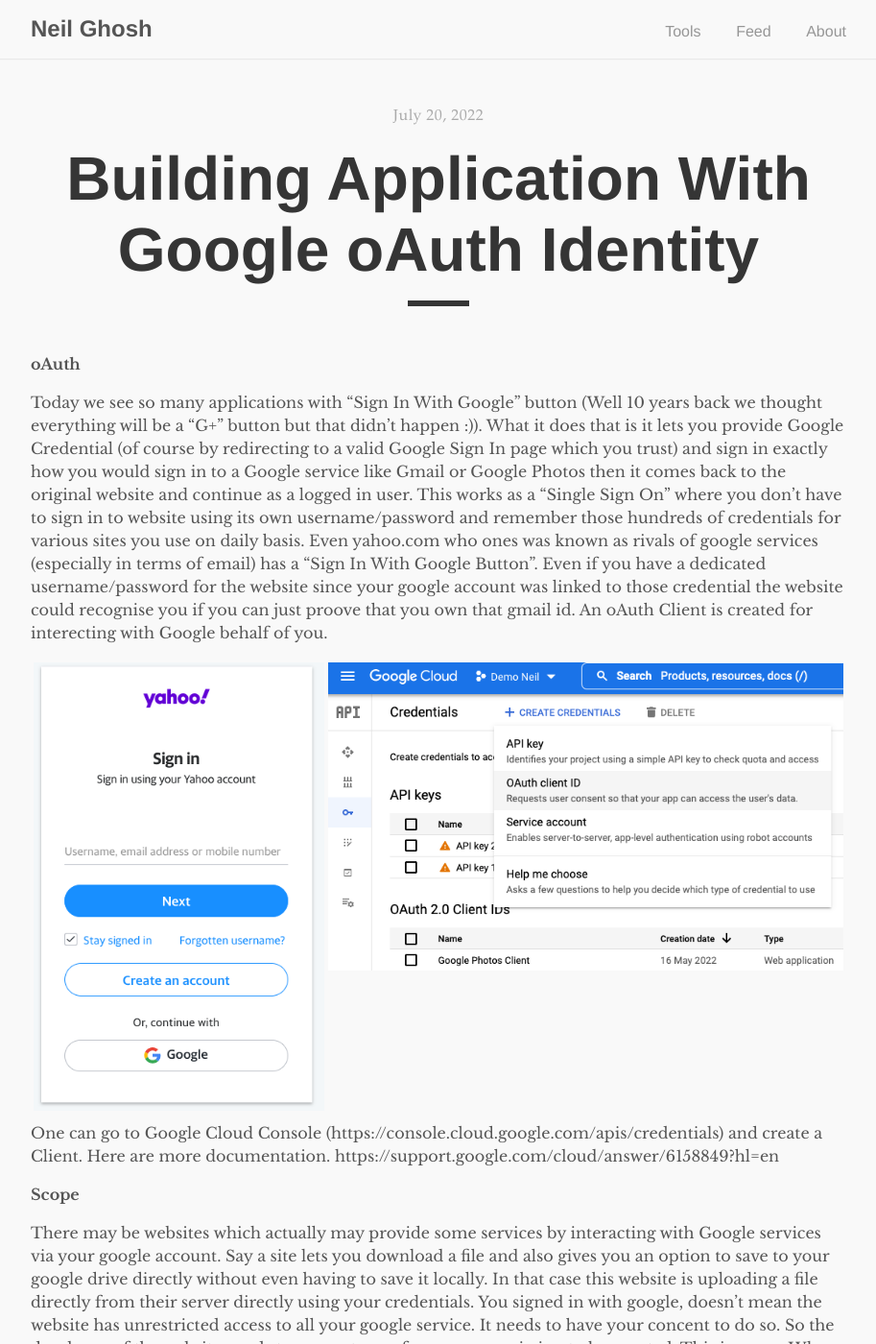
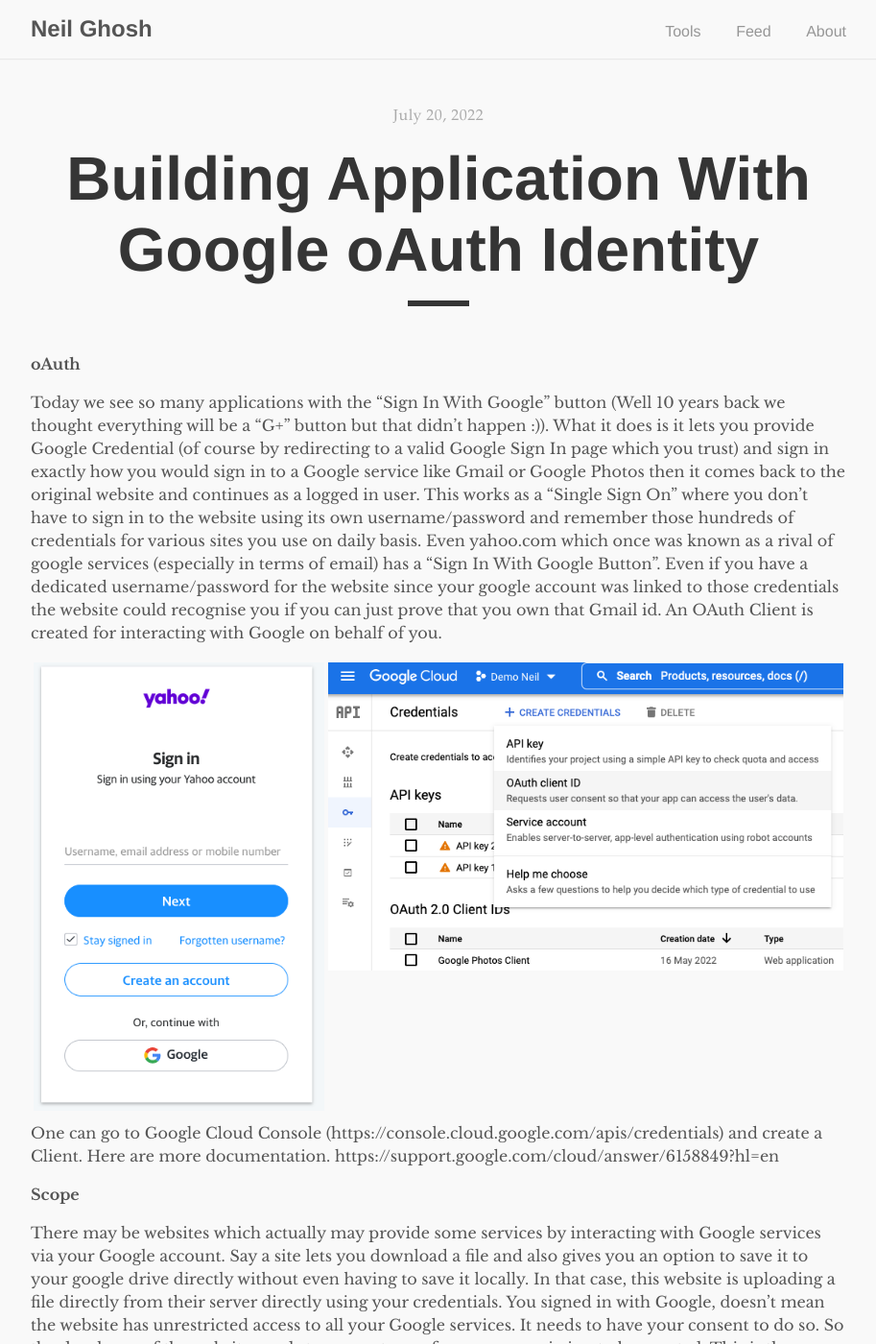
Before and after one commit to neilghosh/neilghosh.github.io, a Jekyll site: the page built from _posts/2022/2022-07-20-building-application-with-google-oauth-identity.md, in a window 1280 px wide and 1400 px high. Shown: the whole window at 96% size, without its empty margins (183-1096 px from the left). Built offline with Jekyll 4.4.1, drawn with Linux system fonts in a browser that asks for light colours; a script that is not in the unit is left out; some of the changed text lies outside the part shown.

Commit message:
Update 2022-07-20-building-application-with-google-oauth-identity.md

````diff
--- a/_posts/2022/2022-07-20-building-application-with-google-oauth-identity.md
+++ b/_posts/2022/2022-07-20-building-application-with-google-oauth-identity.md
@@ -5,7 +5,7 @@
 ---
 **oAuth**
 
-Today we see so many applications with "Sign In With Google" button (Well 10 years back we thought everything will be a "G+" button but that didn't happen :)). What it does that is it lets you provide Google Credential (of course by redirecting to a valid Google Sign In page which you trust) and sign in exactly how you would sign in to a Google service like Gmail or Google Photos then it comes back to the original website and continue as a logged in user. This works as a "Single Sign On" where you don't have to sign in to website using its own username/password and remember those hundreds of credentials for various sites you use on daily basis. Even yahoo.com who ones was known as rivals of google services (especially in terms of email) has a "Sign In With Google Button". Even if you have a dedicated username/password for the website since your google account was linked to those credential the website could recognise you if you can just proove that you own that gmail id. An oAuth Client is created for interecting with Google behalf of you.
+Today we see so many applications with the "Sign In With Google" button (Well 10 years back we thought everything will be a "G+" button but that didn't happen :)). What it does is it lets you provide Google Credential (of course by redirecting to a valid Google Sign In page which you trust) and sign in exactly how you would sign in to a Google service like Gmail or Google Photos then it comes back to the original website and continues as a logged in user. This works as a "Single Sign On" where you don't have to sign in to the website using its own username/password and remember those hundreds of credentials for various sites you use on daily basis. Even yahoo.com which once was known as a rival of google services (especially in terms of email) has a "Sign In With Google Button". Even if you have a dedicated username/password for the website since your google account was linked to those credentials the website could recognise you if you can just prove that you own that Gmail id. An OAuth Client is created for interacting with Google on behalf of you.
 
 <table>
   <tr>
@@ -15,12 +15,12 @@
     </tr>
   </table>
 
-One can go to Google Cloud Console (https://console.cloud.google.com/apis/credentials) and create a Client. Here are more documentation.
-https://support.google.com/cloud/answer/6158849?hl=en
+One can go to Google Cloud Console (https://console.cloud.google.com/apis/credentials) and create a Client.
+Here are more documentation. https://support.google.com/cloud/answer/6158849?hl=en
 
 **Scope**
 
-There may be websites which actually may provide some services by interacting with Google services via your google account. Say a site lets you download a file and also gives you an option to save to your google drive directly without even having to save it locally. In that case this website is uploading a file directly from their server directly using your credentials. You signed in with google, doesn't mean the website has unrestricted access to all your google service. It needs to have your concent to do so. So the developer of the website needs to prompt your for some permission to be granted. This is scope. When the website redirects to the login page of Google it also needs to tell that it is seeking user's permission to grant access. For example in the Google Drive example you should see a "Concent Screen" asking Read/Write permission to Google Drive. Once you allow this concent is stored permanently against your oAuth Client (Google identifies the website using this.). If you have developed an app with Facebook Connect then you may have developed a Facebook App which acts as a oAuth Client. The following code tells what scopes to be asked for where to redirect back once the concent received.
+There may be websites which actually may provide some services by interacting with Google services via your Google account. Say a site lets you download a file and also gives you an option to save it to your google drive directly without even having to save it locally. In that case, this website is uploading a file directly from their server directly using your credentials. You signed in with Google, doesn't mean the website has unrestricted access to all your Google services. It needs to have your consent to do so. So the developer of the website needs to prompt your for some permission to be granted. This is the scope. When the website redirects to the login page of Google it also needs to tell that it is seeking the user's permission to grant access. For example, in the Google Drive example, you should see a "Consent Screen" asking for Read/Write permission to Google Drive. Once you allow this consent is stored permanently against your OAuth Client (Google identifies the website using this.). If you have developed an app with Facebook Connect then you may have developed a Facebook App which acts as an OAuth Client. The following code tells what scopes to be asked for and where to redirect back once the consent is received.
 
 ```
 // Access scopes for read-only Photos.
@@ -43,4 +43,4 @@
 Documentation writting server side web apps with Google oAuth
 https://developers.google.com/identity/protocols/oauth2/web-server
 
-Finally once the page is redirected to your app you can get hold of the access token and establish a session. In future articles we can discuss the session handling and how using this access token further calls can be made to Google Services i.e. Google Drive and Google Photos.
+Finally, once the page is redirected to your app you can get hold of the access token and establish a session. In future articles, we can discuss the session handling and how using this access token further calls can be made to Google Services i.e. Google Drive and Google Photos.
````
